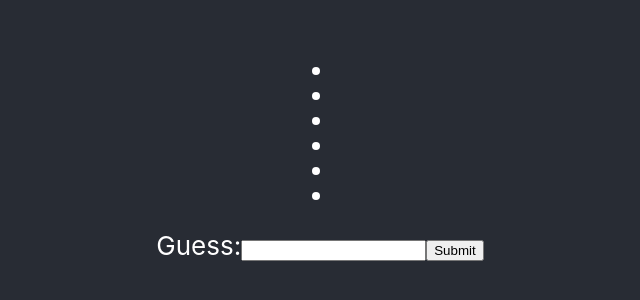
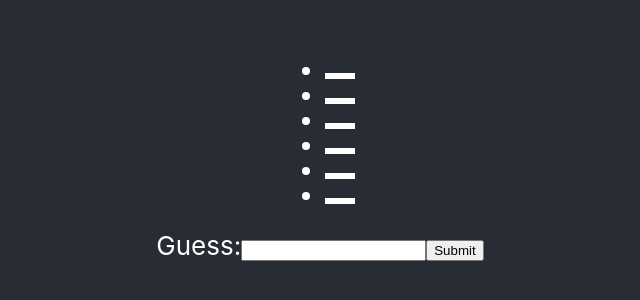
Before and after one commit to cynthia-lam/honsle, a React (Create React App) app: page / in a window 1280 px wide. Shown: the part 256-556 px from the top of the page, without its empty margins (320-960 px from the left). Built offline with nearby package versions, Linux system fonts and the light colour scheme.

Commit message:
Add guessLetter border

```diff
--- a/src/GuessLetter.jsx
+++ b/src/GuessLetter.jsx
@@ -1,7 +1,9 @@
+import "./styles/GuessLetter.css"
+
 function GuessLetter (props) {
   const letter = props.letter;
   return (
-    <div>
+    <div className="guessLetter">
       {letter}
     </div>
   )
--- /dev/null
+++ b/src/styles/GuessLetter.css
@@ -0,0 +1,3 @@
+.guessLetter {
+  border: solid;
+}
```
